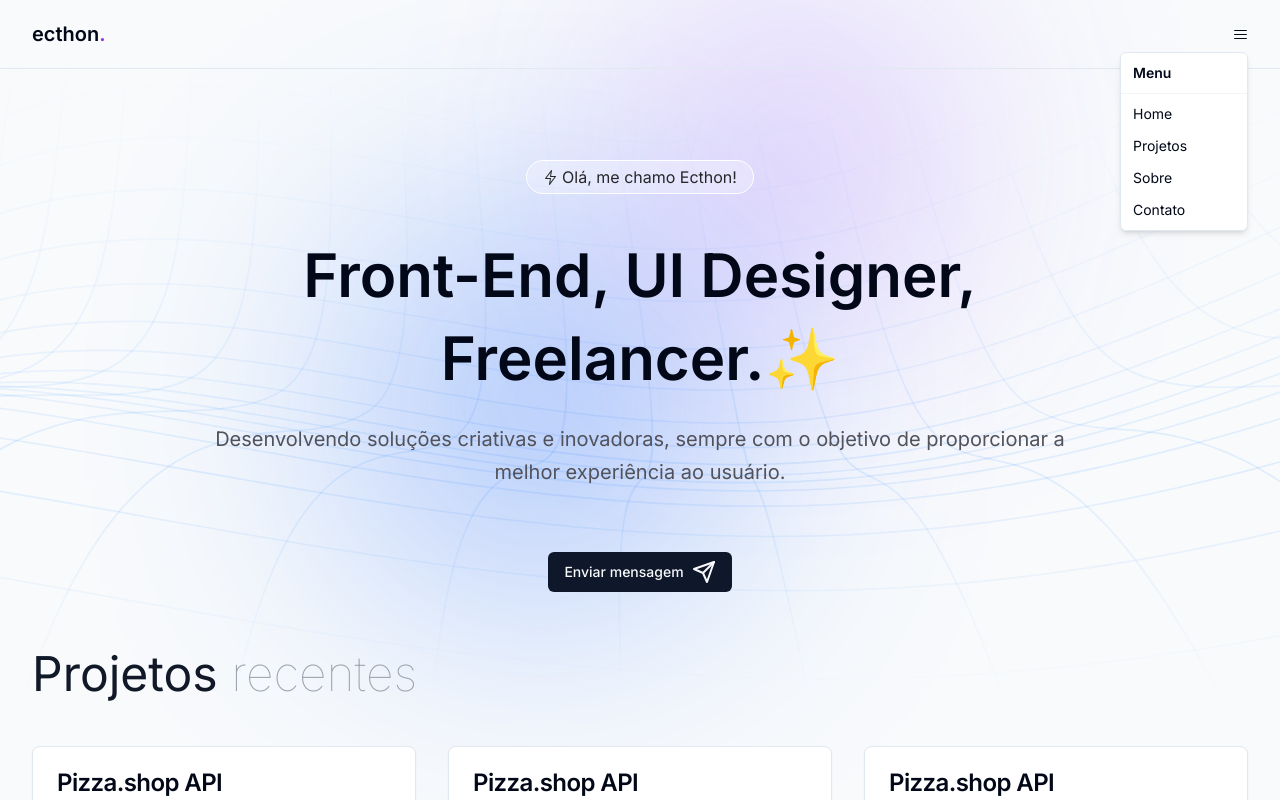
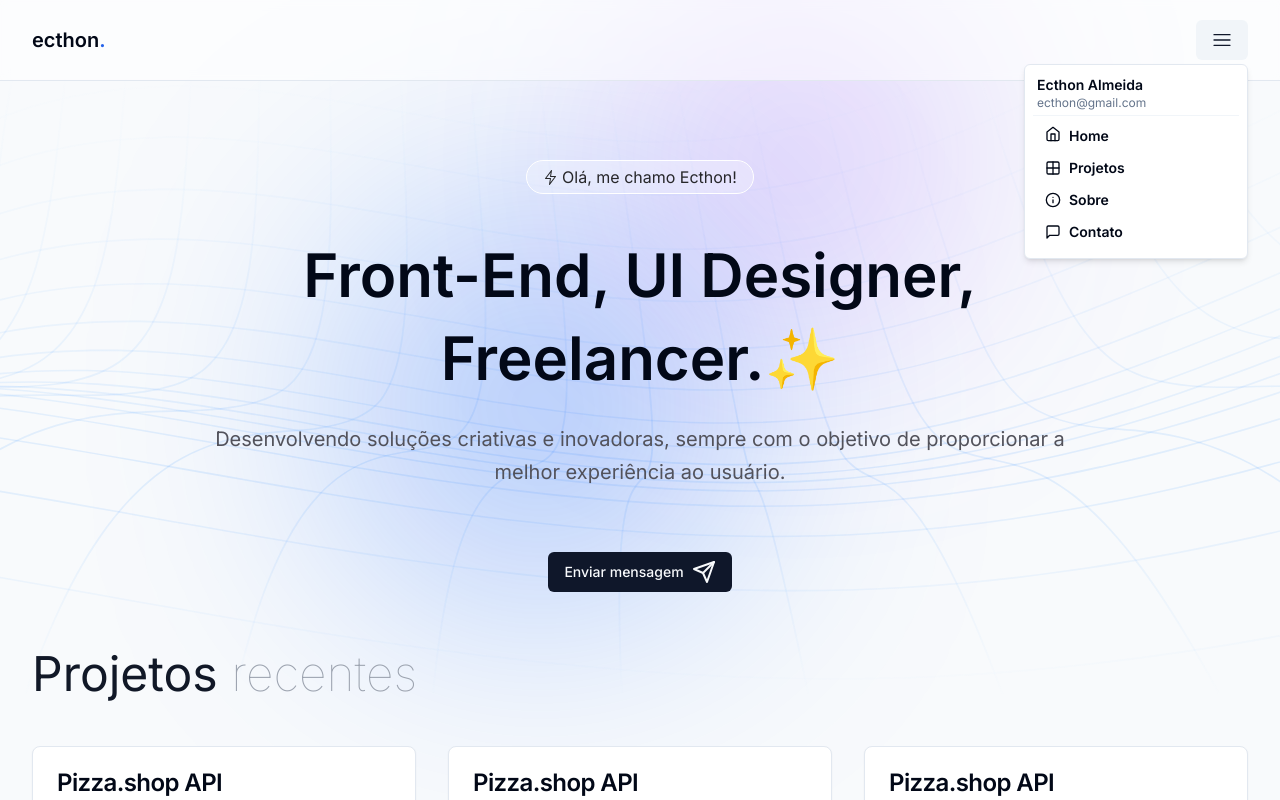
Before and after one commit to ecthon/ecthon-app, a Next.js app: page / in a window 1280 px wide. Both pictures are taken after a click on the button 1240 px from the left and 34 px from the top of the page. Shown: the top 800 px of the page. Built offline with nearby package versions, Linux system fonts and the light colour scheme.

Commit message:
feature: temporary menu

```diff
--- a/package.json
+++ b/package.json
@@ -9,6 +9,7 @@
     "lint": "next lint"
   },
   "dependencies": {
+    "@radix-ui/react-dialog": "^1.0.5",
     "@radix-ui/react-dropdown-menu": "^2.0.6",
     "@radix-ui/react-icons": "^1.3.0",
     "@radix-ui/react-slot": "^1.0.2",
@@ -20,7 +21,8 @@
     "react": "^18",
     "react-dom": "^18",
     "tailwind-merge": "^2.2.0",
-    "tailwindcss-animate": "^1.0.7"
+    "tailwindcss-animate": "^1.0.7",
+    "vaul": "^0.8.9"
   },
   "devDependencies": {
     "@types/node": "^20",
--- a/src/components/header.tsx
+++ b/src/components/header.tsx
@@ -1,25 +1,11 @@
-'use client'
-import { DropdownMenu, DropdownMenuContent, DropdownMenuItem, DropdownMenuLabel, DropdownMenuSeparator, DropdownMenuTrigger } from "./ui/dropdown-menu";
-import { HamburgerMenuIcon } from "@radix-ui/react-icons";
+import { Menu } from "./menu";
 
 export function Header() {
   return (
-    <header className="flex w-full items-center border-b fixed z-10">
-      <div className="flex w-[1216px] justify-between mx-auto py-5 max-sm:py-2 max-sm:px-5">
-        <h1 className="font-semibold text-xl max-sm:text-sm">ecthon<span className="text-purple-600">.</span></h1>
-        <DropdownMenu>
-          <DropdownMenuTrigger>
-            <HamburgerMenuIcon />
-          </DropdownMenuTrigger>
-          <DropdownMenuContent align="end">
-            <DropdownMenuLabel>Menu</DropdownMenuLabel>
-            <DropdownMenuSeparator />
-            <DropdownMenuItem className="cursor-pointer">Home</DropdownMenuItem>
-            <DropdownMenuItem className="cursor-pointer">Projetos</DropdownMenuItem>
-            <DropdownMenuItem className="cursor-pointer">Sobre</DropdownMenuItem>
-            <DropdownMenuItem className="cursor-pointer">Contato</DropdownMenuItem>
-          </DropdownMenuContent>
-        </DropdownMenu>
+    <header className="flex w-full items-center border-b bg-white/50 filter backdrop-blur-sm fixed">
+      <div className="flex w-[1216px] justify-between items-center mx-auto py-5 max-sm:py-2 max-sm:px-5">
+        <h1 className="font-semibold text-xl max-sm:text-sm">ecthon<span className="text-blue-600">.</span></h1>
+        <Menu />
       </div>
     </header>
   )
--- /dev/null
+++ b/src/components/menu.tsx
@@ -0,0 +1,45 @@
+import { Grid2X2, Home, Info, MessageSquare } from "lucide-react";
+import { Button } from "./ui/button";
+import { DropdownMenu, DropdownMenuContent, DropdownMenuItem, DropdownMenuLabel, DropdownMenuSeparator, DropdownMenuTrigger } from "./ui/dropdown-menu";
+import { HamburgerMenuIcon } from "@radix-ui/react-icons";
+import Link from "next/link";
+
+export function Menu() {
+
+  return(
+      <DropdownMenu>
+          <DropdownMenuTrigger asChild className="group-focus:ring-0 focus-visible:ring-0 focus-visible:ring-offset-0">
+              <Button variant="secondary" className="flex items-center gap-2 select-none" aria-expanded="false">
+                <HamburgerMenuIcon className="w-5 h-5"/>
+              </Button>
+          </DropdownMenuTrigger>
+          <DropdownMenuContent align="end" className="w-56">
+              <DropdownMenuLabel className="flex flex-col">
+                  <span>Ecthon Almeida</span>
+                  <span className="text-xs font-normal text-muted-foreground">ecthon@gmail.com</span>
+
+                  <DropdownMenuSeparator />
+
+                  <DropdownMenuItem className="cursor-pointer">
+                    <Link href='#' className="flex gap-2">
+                      <Home className="w-4 h-4"/>
+                      <span>Home</span>
+                    </Link>
+                  </DropdownMenuItem>
+                  <DropdownMenuItem className="dark:text-rose-400">
+                      <Grid2X2 className="w-4 h-4 mr-2"/>
+                      <span>Projetos</span>
+                  </DropdownMenuItem>
+                  <DropdownMenuItem className="dark:text-rose-400">
+                      <Info className="w-4 h-4 mr-2"/>
+                      <span>Sobre</span>
+                  </DropdownMenuItem>
+                  <DropdownMenuItem className="dark:text-rose-400">
+                      <MessageSquare className="w-4 h-4 mr-2"/>
+                      <span>Contato</span>
+                  </DropdownMenuItem>
+              </DropdownMenuLabel>
+          </DropdownMenuContent>
+      </DropdownMenu>
+  )
+}
```
Also changed, not shown: 1 other file (tests, documents, lock files or other folders).
